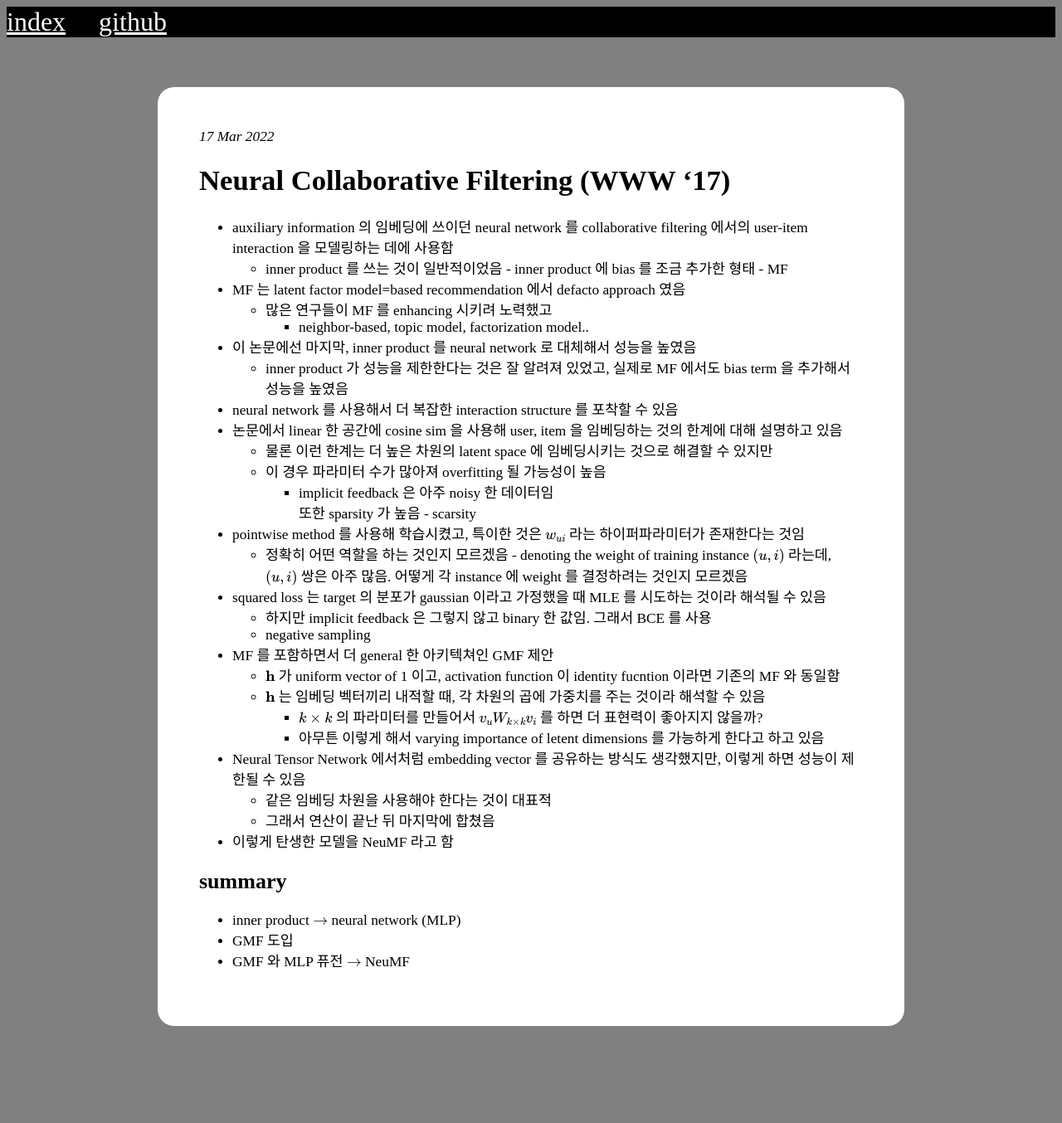
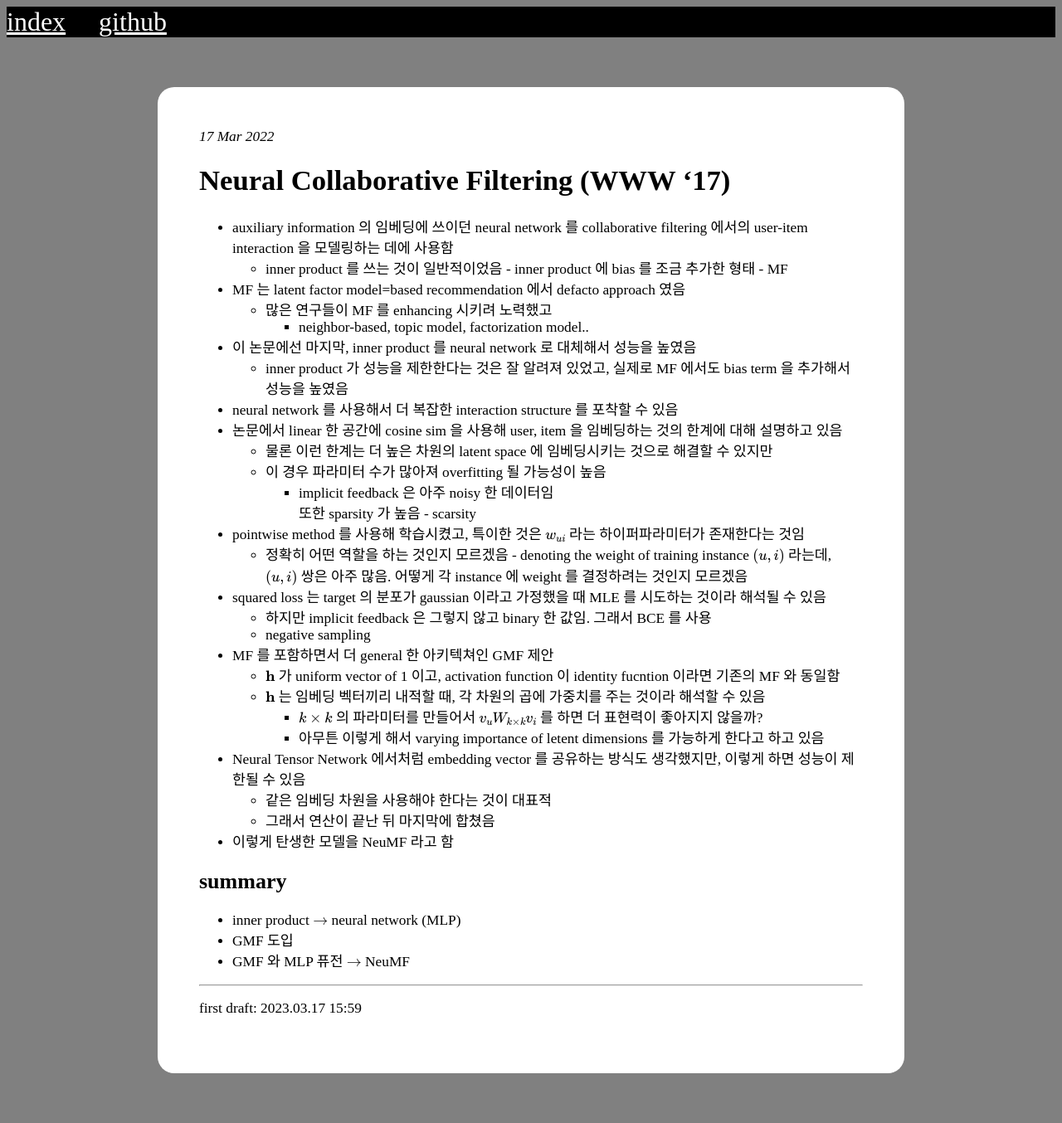
Before and after one commit to ktasha45/ktasha45.github.io, a Jekyll site: the page built from _posts/2022-03-17-neuralCollaborativeFiltering.md, in a window 1280 px wide. Shown: the whole page at 83% size. Built offline with Jekyll 4.4.1, drawn with Linux system fonts in a browser that asks for light colours; some web fonts are replaced; formulas are drawn with MathJax 3; before the commit the page ends 1297 px from its top, so only the background shows below that.

Commit message:
first draft

```diff
--- a/_posts/2022-03-17-neuralCollaborativeFiltering.md
+++ b/_posts/2022-03-17-neuralCollaborativeFiltering.md
@@ -37,3 +37,7 @@ categories: dl
 - inner product $\rightarrow$ neural network (MLP)
 - GMF 도입
 - GMF 와 MLP 퓨전 $\rightarrow$ NeuMF
+
+---
+
+first draft: 2023.03.17 15:59
```
